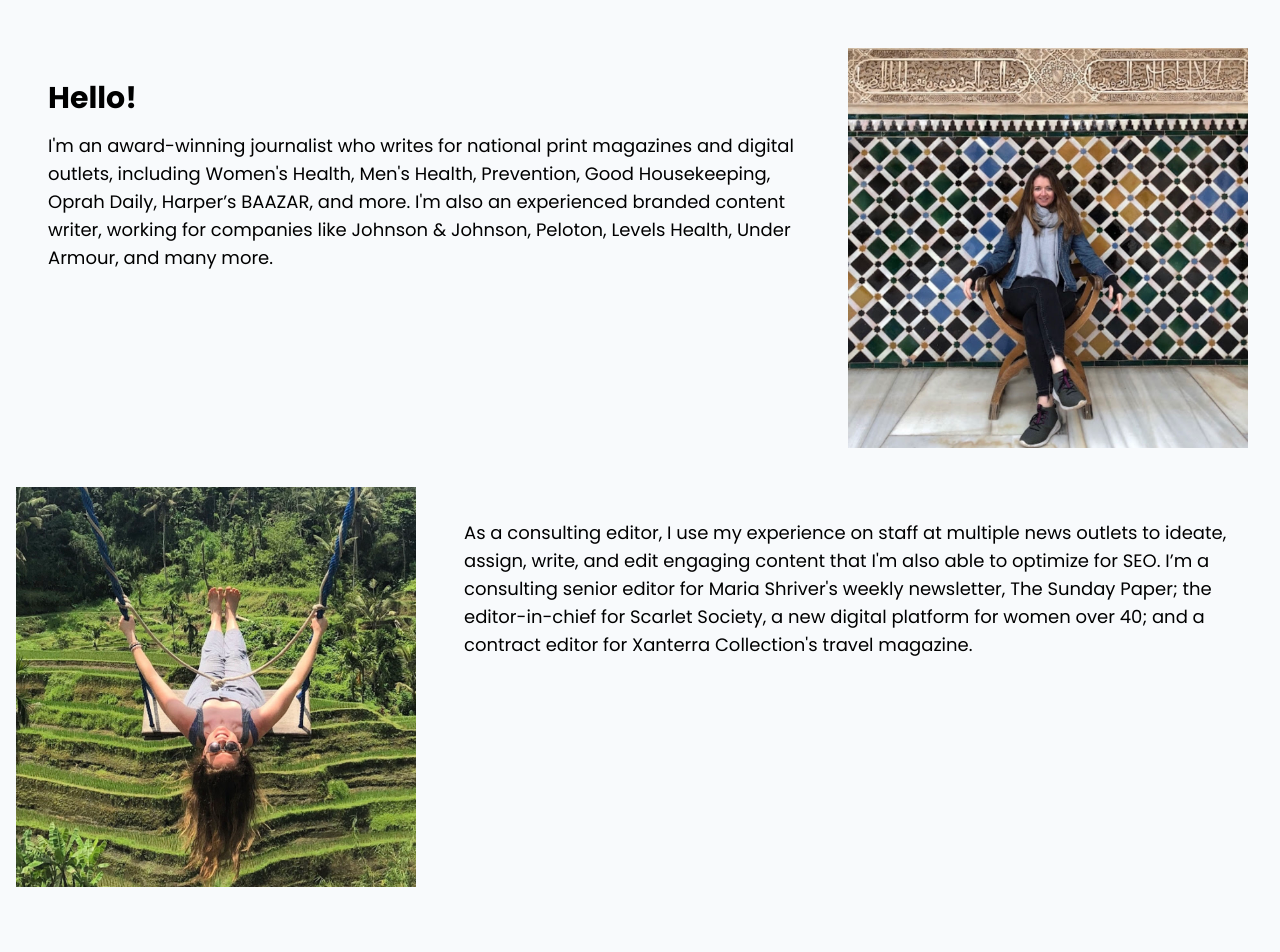
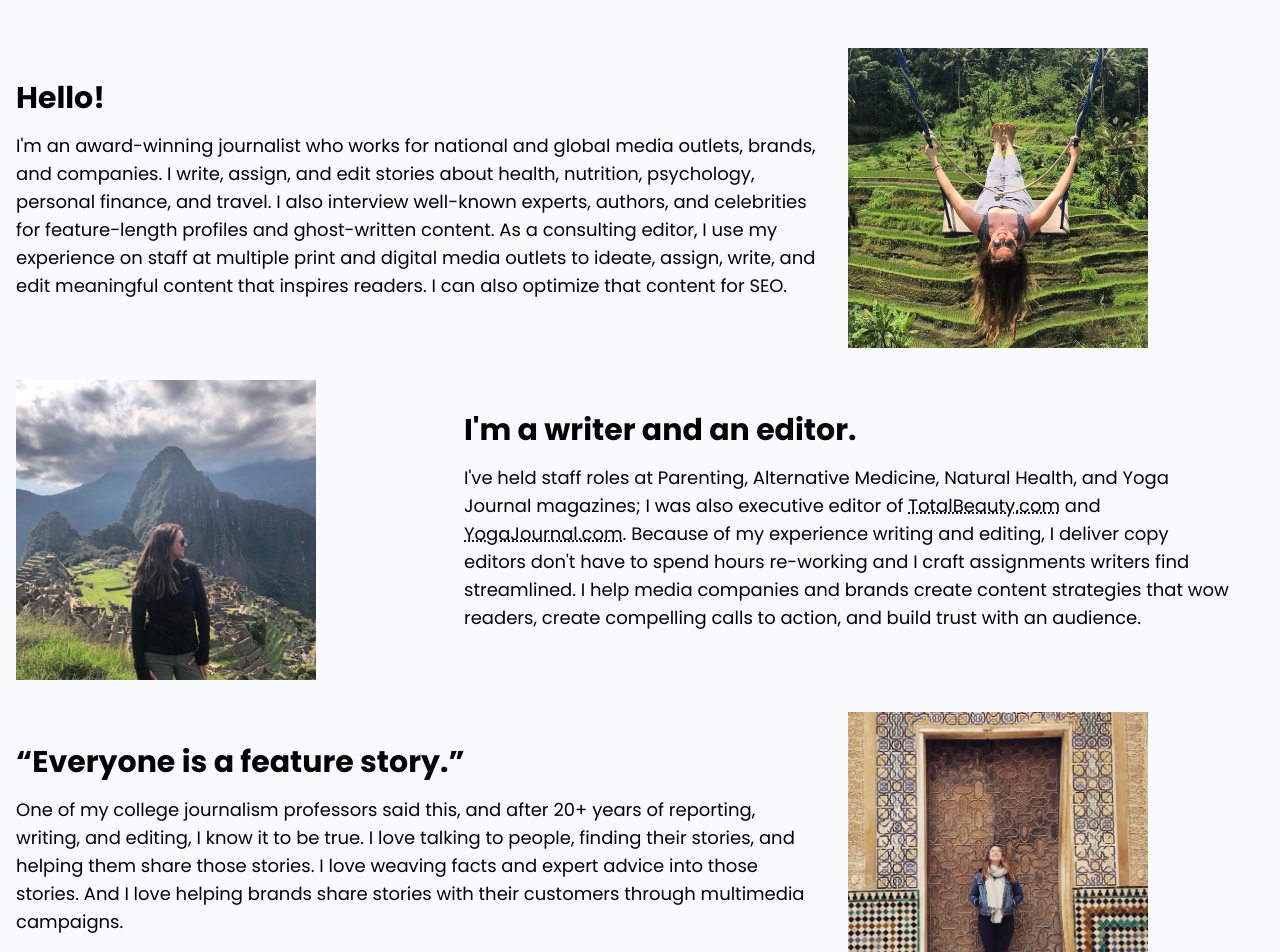
Before and after one commit to AnythinkSolutions/mr-website, a Next.js app: page /sections/about in a window 1280 px wide. Shown: the top 952 px of the page. Built offline with nearby package versions, Linux system fonts and the light colour scheme.

Commit message:
updated the about section, cleaned up the testimonials section.

```diff
--- a/src/pages/_app.tsx
+++ b/src/pages/_app.tsx
@@ -1,6 +1,7 @@
 import '../styles/globals.scss'
 import "../styles/slick-carousel/slick.css";
 import "../styles/slick-carousel/slick-theme.css";
+import "../styles/slick-carousel/slick-overrides.scss";
 
 import type { AppProps } from 'next/app'
 
--- a/src/pages/sections/about.tsx
+++ b/src/pages/sections/about.tsx
@@ -9,24 +9,33 @@ const AboutSection = () => {
         <div className="flex flex-col">
 
           <div className="container flex mb-8" data-aos="fade-left" data-aos-duration="900">
-            <div className="w-2/3 p-8 flex flex-col">
+            <div className="w-2/3 p-8 pl-0 flex flex-col">
               <h1 className="font-bold text-3xl mb-4">Hello!</h1>
-              <p className="text-lg">I&apos;m an award-winning journalist who writes for national print magazines and digital outlets, including Women&apos;s Health, Men&apos;s Health, Prevention, Good Housekeeping, Oprah Daily, Harper’s BAAZAR, and more. I&apos;m also an experienced branded content writer, working for companies like Johnson &amp; Johnson, Peloton, Levels Health, Under Armour, and many more.</p>
+              <p className="text-lg">I&apos;m an award-winning journalist who works for national and global media outlets, brands, and companies. I write, assign, and edit stories about health, nutrition, psychology, personal finance, and travel. I also interview well-known experts, authors, and celebrities for feature-length profiles and ghost-written content. As a consulting editor, I use my experience on staff at multiple print and digital media outlets to ideate, assign, write, and edit meaningful content that inspires readers. I can also optimize that content for SEO.</p>
             </div>
-            <div className="w-1/3">
-              <Image priority src="/assets/images/about/pic-2.jpg" alt="Meghan Rabbitt" height={400} width={400}/>
+            <div className="w-1/3 flex items-center">
+              <Image priority src="/assets/images/about/pic-5.jpg" alt="Meghan at Machu Picchu" height={300} width={300}/>
             </div>
-
           </div>
 
           <div className="container flex mb-8" data-aos="fade-right" data-aos-duration="900">
-            <div className="w-1/3">
-              <Image priority src="/assets/images/about/pic-5.jpg" alt="Meghan Rabbitt" height={400} width={400}/>
+            <div className="w-1/3 flex items-center">
+              <Image priority src="/assets/images/about/pic-3.jpg" alt="Meghan in Spain" height={300} width={300}/>
             </div>
             <div className="w-2/3 p-8 flex flex-col">
-              <p className="text-lg">As a consulting editor, I use my experience on staff at multiple news outlets to ideate, assign, write, and edit engaging content that I&apos;m also able to optimize for SEO. I’m a consulting senior editor for Maria Shriver&apos;s weekly newsletter, The Sunday Paper; the editor-in-chief for Scarlet Society, a new digital platform for women over 40; and a contract editor for Xanterra Collection&apos;s travel magazine.</p>
+              <h1 className="font-bold text-3xl mb-4">I&apos;m a writer and an editor.</h1>
+              <p className="text-lg with-links">I&apos;ve held staff roles at Parenting, Alternative Medicine, Natural Health, and Yoga Journal magazines; I was also executive editor of <a href="http://totalbeauty.com/" target="_blank" rel="noreferrer">TotalBeauty.com</a> and <a href="http://yogajournal.com/" target="_blank" rel="noreferrer">YogaJournal.com</a>. Because of my experience writing and editing, I deliver copy editors don&apos;t have to spend hours re-working and I craft assignments writers find streamlined. I help media companies and brands create content strategies that wow readers, create compelling calls to action, and build trust with an audience.</p>
             </div>
+          </div>
 
+          <div className="container flex mb-8" data-aos="fade-left" data-aos-duration="900">
+            <div className="w-2/3 p-8 pl-0 flex flex-col">
+              <h1 className="font-bold text-3xl mb-4">“Everyone is a feature story.”</h1>
+              <p className="text-lg">One of my college journalism professors said this, and after 20+ years of reporting, writing, and editing, I know it to be true. I love talking to people, finding their stories, and helping them share those stories. I love weaving facts and expert advice into those stories. And I love helping brands share stories with their customers through multimedia campaigns.</p>
+            </div>
+            <div className="w-1/3 flex items-center">
+              <Image priority src="/assets/images/about/pic-4.jpg" alt="Meghan in Bali" height={300} width={300}/>
+            </div>
           </div>
 
         </div>
--- a/src/pages/sections/testimonials.tsx
+++ b/src/pages/sections/testimonials.tsx
@@ -1,5 +1,4 @@
 import { useMemo } from "react";
-// import Image from "next/image";
 import { IClient, ITestimonial } from "../../utilities/api-utilities";
 import Slider from "react-slick";
 import styles from "../../styles/testimonials.module.scss";
@@ -39,8 +38,8 @@ function TestimonialsSection({testimonials, clients}: {testimonials: ITestimonia
   };
 
   return (
-    <div id="testimonials" className="w-full flex" data-aos="fade-up" data-aos-duration="900">
-      <div className="container my-8 p-4 py-0 flex-col items-center">
+    <div id="testimonials" className="w-full" data-aos="fade-up" data-aos-duration="900">
+      <div className="my-8 p-4 py-0 flex-col">
         <div className="container">
           <div className="container flex items-center section-header mb-4">
             <h1>What My Clients Say</h1>
@@ -68,11 +67,11 @@ const Testimonial = ({item}: {item: ITestimonial}) => {
           <div className="basis-3/5">
             <p className={styles.quote}>{item.quote}</p>
           </div>
-          <div className="basis-2/5 flex flex-col">
+          <div className="basis-2/5 flex flex-col pl-12">
             <p className={styles.name}>{item.name}</p>
             <p className={styles.title}>{item.title}</p>
             {item.clientObject?.logo &&
-              <div className="flex mt-1">
+              <div className="flex mt-2">
                 <ClientLogo index={0} client={item.clientObject} styles={clientStyles} noAnimation={true}/>
               </div>
             }
--- a/src/styles/globals.scss
+++ b/src/styles/globals.scss
@@ -114,45 +114,13 @@ a {
   to {visibility: hidden };
 }
 
-ul.slick-dots {
-  li {
-    & button:before {
-      content: '',
-    }
-    background-color: rgba(0,0,0,0.4);
-    border-radius: 50%;
-    width: 8px;
-    height: 8px;
+p.with-links {
+  a {
+    text-decoration: underline;
+    text-decoration-style: dotted;
 
-    &.slick-active {
-      background-color: rgba(0,0,0,0.8);
+    &:hover {
+      color: rgb(37 99 235);
     }
   }
 }
-
-.slick-slider .slick-list {
-  padding-left: 35px;
-}
-.slick-arrow.slick-prev {
-  left: 0;
-  z-index: 1;
-}
-.slick-arrow.slick-prev:before {
-  // content: '←';
-  color: rgba(0,0,0,0.8);
-  font-size: 35px;
-  // &:hover {
-  //   color: rgba(0,0,0,0.8);
-  // }
-}
-// .slick-arrow.slick-next {
-//   margin-right: 15px;
-// }
-.slick-arrow.slick-next:before {
-  // content: '←';
-  color: rgba(0,0,0,0.8);
-  font-size: 35px;
-  // &:hover {
-  //   color: rgba(0,0,0,0.8);
-  // }
-}
--- /dev/null
+++ b/src/styles/slick-carousel/slick-overrides.scss
@@ -0,0 +1,37 @@
+ul.slick-dots {
+  li {
+    & button:before {
+      content: '',
+    }
+    background-color: rgba(0,0,0,0.4);
+    border-radius: 50%;
+    width: 8px;
+    height: 8px;
+
+    &.slick-active {
+      background-color: rgba(0,0,0,0.8);
+    }
+  }
+}
+
+.slick-slider .slick-list {
+  padding: 0 35px;
+}
+.slick-arrow.slick-prev {
+  left: 0;
+  z-index: 1;
+}
+.slick-arrow.slick-next {
+  right: 15px;
+  z-index: 1;
+}
+.slick-arrow.slick-prev:before {
+  // content: '←';
+  color: rgba(0,0,0,0.8);
+  font-size: 35px;
+}
+.slick-arrow.slick-next:before {
+  // content: '←';
+  color: rgba(0,0,0,0.8);
+  font-size: 35px;
+}
```
Also changed, not shown: src/pages/sections/clients.tsx (+1 -7 lines), src/styles/testimonials.module.scss (+0 -8 lines).
